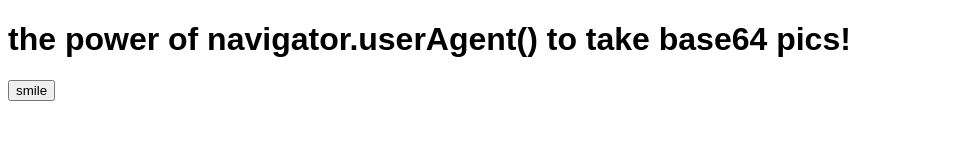
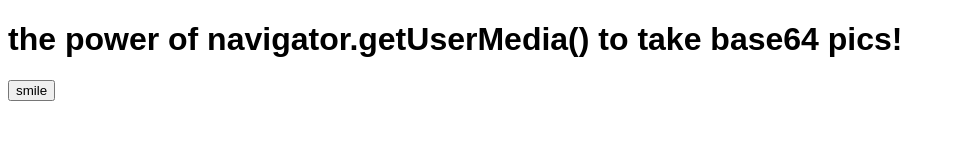
Before and after one commit to rogeriopvl/booth, a plain HTML site: page index.html in a window 1280 px wide. Shown: the whole page, without its empty margins (0-955 px from the left). Drawn offline with Linux system fonts and the light colour scheme.

Commit message:
Update index.html

```diff
--- a/index.html
+++ b/index.html
@@ -13,7 +13,7 @@
   </head>
 
   <body>
-    <h1>the power of navigator.userAgent() to take base64 pics!</h1>
+    <h1>the power of navigator.getUserMedia() to take base64 pics!</h1>
 
     <button id="smile">smile</button>
     <br/>
```
